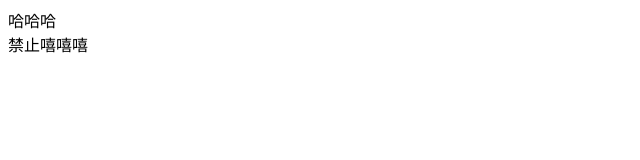
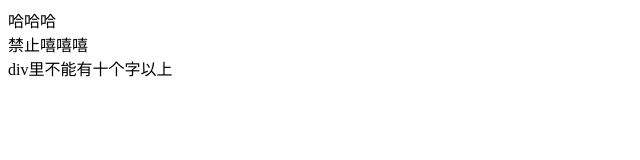
Before and after one commit to zhouzhigang190/git, a plain HTML site: page index.html in a window 1280 px wide. Shown: the whole page, without its empty margins (0-640 px from the left). Drawn offline with Linux system fonts and the light colour scheme.

Commit message:
第二个要求

```diff
--- a/index.html
+++ b/index.html
@@ -9,5 +9,6 @@
 <body>
     <div>哈哈哈</div>
     <div>禁止嘻嘻嘻</div>
+    <div>div里不能有十个字以上</div>
 </body>
 </html>
```
